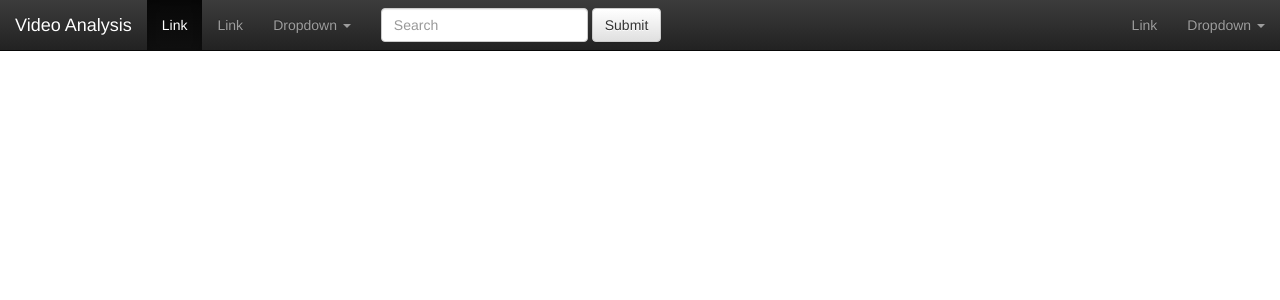
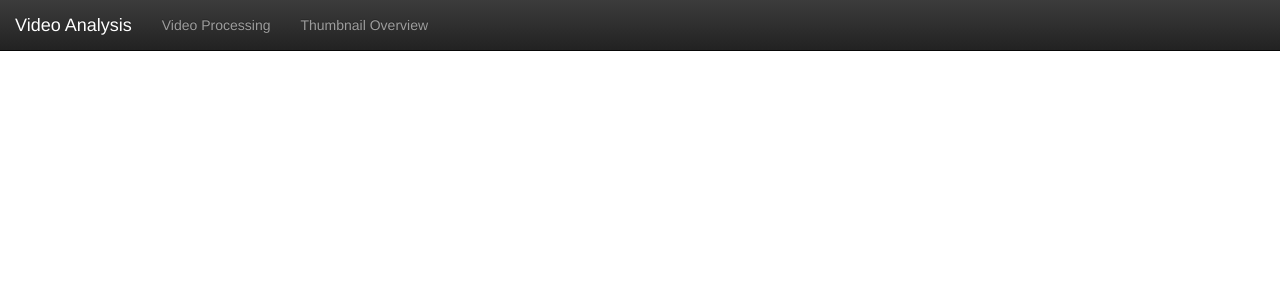
Before and after one commit to JungesAngebot/thumbnail-extractor, a Flask app: template templates/base.html in a window 1280 px wide. Shown: the top 300 px of the page. Run offline with Flask 2, Linux system fonts and the light colour scheme; the template is opened without the code that fills it, so the values that code supplies are empty; some libraries are stand-ins or nearby versions.

Commit message:
- better navigation

```diff
--- a/templates/includes/navigation.html
+++ b/templates/includes/navigation.html
@@ -7,44 +7,13 @@
         <span class="icon-bar"></span>
         <span class="icon-bar"></span>
       </button>
-      <a class="navbar-brand" href="#">Video Analysis</a>
+      <a class="navbar-brand" href="{{ url_for('frontend.show_index_page') }}">Video Analysis</a>
     </div>
 
     <div class="collapse navbar-collapse" id="bs-example-navbar-collapse-1">
       <ul class="nav navbar-nav">
-        <li class="active"><a href="#">Link <span class="sr-only">(current)</span></a></li>
-        <li><a href="#">Link</a></li>
-        <li class="dropdown">
-          <a href="#" class="dropdown-toggle" data-toggle="dropdown" role="button" aria-haspopup="true" aria-expanded="false">Dropdown <span class="caret"></span></a>
-          <ul class="dropdown-menu">
-            <li><a href="#">Action</a></li>
-            <li><a href="#">Another action</a></li>
-            <li><a href="#">Something else here</a></li>
-            <li role="separator" class="divider"></li>
-            <li><a href="#">Separated link</a></li>
-            <li role="separator" class="divider"></li>
-            <li><a href="#">One more separated link</a></li>
-          </ul>
-        </li>
-      </ul>
-      <form class="navbar-form navbar-left">
-        <div class="form-group">
-          <input type="text" class="form-control" placeholder="Search">
-        </div>
-        <button type="submit" class="btn btn-default">Submit</button>
-      </form>
-      <ul class="nav navbar-nav navbar-right">
-        <li><a href="#">Link</a></li>
-        <li class="dropdown">
-          <a href="#" class="dropdown-toggle" data-toggle="dropdown" role="button" aria-haspopup="true" aria-expanded="false">Dropdown <span class="caret"></span></a>
-          <ul class="dropdown-menu">
-            <li><a href="#">Action</a></li>
-            <li><a href="#">Another action</a></li>
-            <li><a href="#">Something else here</a></li>
-            <li role="separator" class="divider"></li>
-            <li><a href="#">Separated link</a></li>
-          </ul>
-        </li>
+        <li><a href="{{ url_for('frontend.show_index_page') }}">Video Processing</a></li>
+        <li><a href="#">Thumbnail Overview</a></li>
       </ul>
     </div>
   </div>
```
